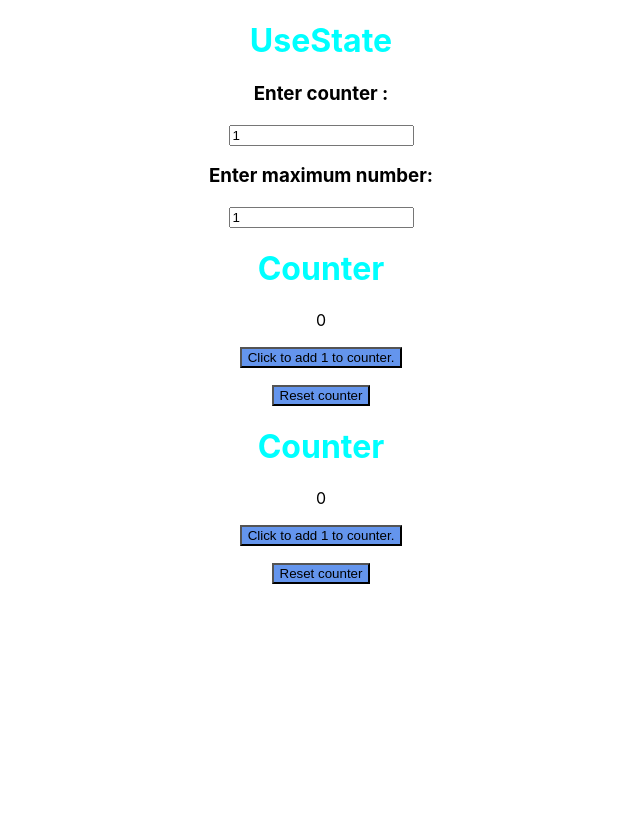
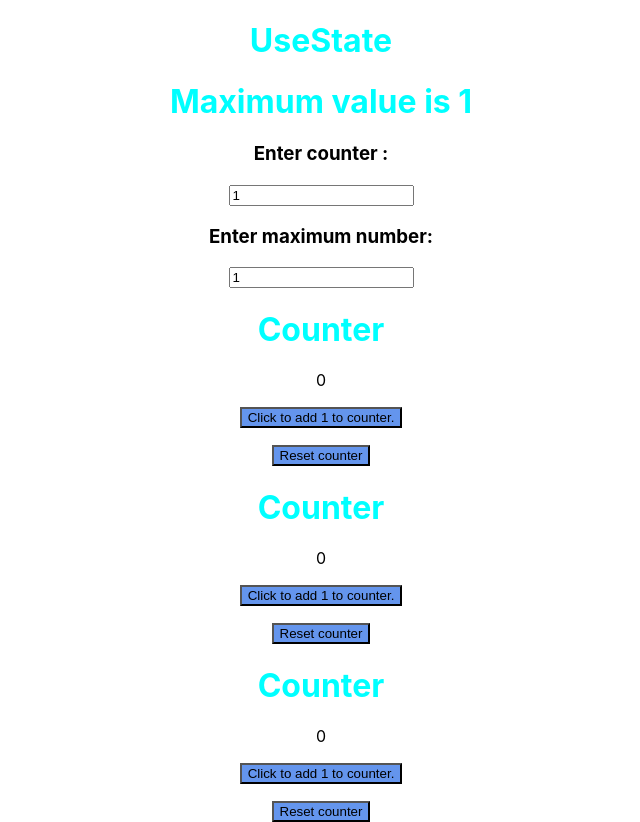
Before and after one commit to Gilaicohen/usestate, a React (Create React App) app in the folder usestate/: page / in a window 1280 px wide. Shown: the whole page, without its empty margins (319-959 px from the left). Before the commit the page ends 800 px from the top, so only its background shows below. Built offline with nearby package versions, Linux system fonts and the light colour scheme.

Commit message:
home number 4

```diff
--- a/usestate/src/App.js
+++ b/usestate/src/App.js
@@ -5,6 +5,8 @@ import { useState } from 'react';
 function App() {
   const [delta, setDelta] = useState(1);
   const [maxNumber, setMaxNum]= useState(1) ;
+  const[reset,setReset]=useState(false)
+  const[maxValue, setMaxValue] = useState(1)
 
   function handleDelta(event){
   console.log(event)
@@ -14,17 +16,31 @@ function App() {
 function handleMaxNum(event){
   setMaxNum(Number(event.target.value));
 }
+
+function getReset(data){
+  console.log(data)
+  setReset(data)
+}
+
+function getMax(data){
+  console.log(data)
+   setMaxValue(data)
+}
+
   return (
     <div className="App">
      <h1 >UseState</h1>
+     <h1>Maximum value is {maxValue}</h1>
      <p><h3>Enter counter :</h3></p>
      <p><input  type="number" value = {delta} onChange= {handleDelta}/></p>
      <p><h3>Enter maximum number:</h3></p>
      <p><input  type="number" value = {maxNumber} onChange= {handleMaxNum}/></p>
       <p></p>
-      <Counter delta= {delta} maxNumber= {maxNumber} />
-     <Counter delta= {delta} maxNumber= {maxNumber} />
+      <Counter delta= {delta} maxNumber= {maxNumber} getReset = {getReset} needToReset = {reset} getMax={getMax} maxValue={maxValue}/>
+     <Counter delta= {delta} maxNumber= {maxNumber} getReset = {getReset} needToReset = {reset} getMax={getMax} maxValue={maxValue}/>
+     <Counter delta = {delta} numMax = {maxNumber} getReset = {getReset} needToReset = {reset} getMax = {getMax} maxValue={maxValue}/>
     </div>
+
   );
-}
+  }
 export default App;
--- a/usestate/src/Counter.js
+++ b/usestate/src/Counter.js
@@ -1,23 +1,36 @@
-import { useState } from "react";
+import { useState, useEffect} from "react";
 function Counter(props) {
-    const {delta} = props;
-    const {maxNumber} = props;
+    const {delta,maxNumber,getReset,needToReset,getMax , maxValue} = props;
     const [count, setCount]= useState(0);
 
-
+    useEffect(()=>{
+        if(needToReset){
+            setCount(0)
+            getReset(false)
+        }
+    },[needToReset, getReset])
+   useEffect(()=>{
+        if(count>maxValue){
+            getMax(count)
+        }
+   },[getMax,maxValue,count])
     function incr(){
-
         setCount(
             function(oldCount){
                 if((oldCount +delta)< maxNumber){
-                 return oldCount +delta;
+                   // getMax(oldcount + delta)
+                    return (oldCount +delta)
+
+
+
             }
             else{ return 0}
         }
         )
     }
     function reset(){
-        setCount(0)
+        //getReset(true)
+     setCount(0)
     }
 
 
```
